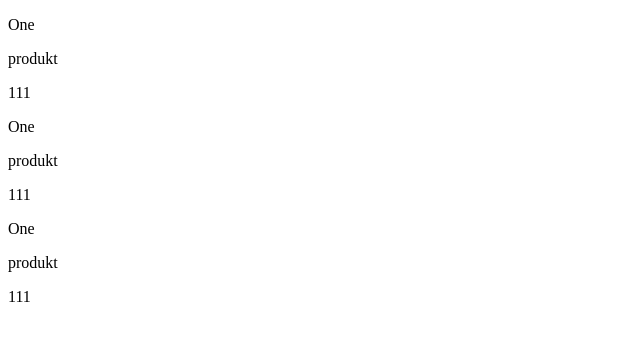
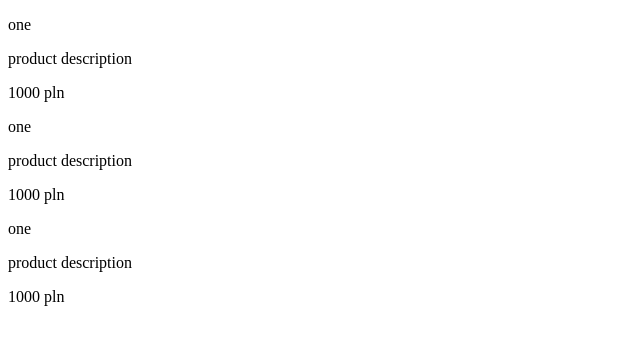
Before and after one commit to NowakDev/mini-shop, a React (Create React App) app: page / in a window 1280 px wide. Shown: the top 344 px of the page, without its empty margins (0-640 px from the left). Built offline with nearby package versions, Linux system fonts and the light colour scheme.

Commit message:
data moved to state

```diff
--- a/src/products/containers/ProductsList.js
+++ b/src/products/containers/ProductsList.js
@@ -4,15 +4,19 @@ import Product from '../components/Product'
 
 class ProductsList extends React.Component {
   state = {
-
+    data: {
+      name: 'one',
+      description: 'product description',
+      price: '1000 pln'
+    }
   }
 
   render() {
     return (
       <Fragment>
-        <Product data={{ name: 'One', description: 'produkt', price: '111' }} />
-        <Product data={{ name: 'One', description: 'produkt', price: '111' }} />
-        <Product data={{ name: 'One', description: 'produkt', price: '111' }} />
+        <Product data={this.state.data} />
+        <Product data={this.state.data} />
+        <Product data={this.state.data} />
       </Fragment>
     )
   }
```
